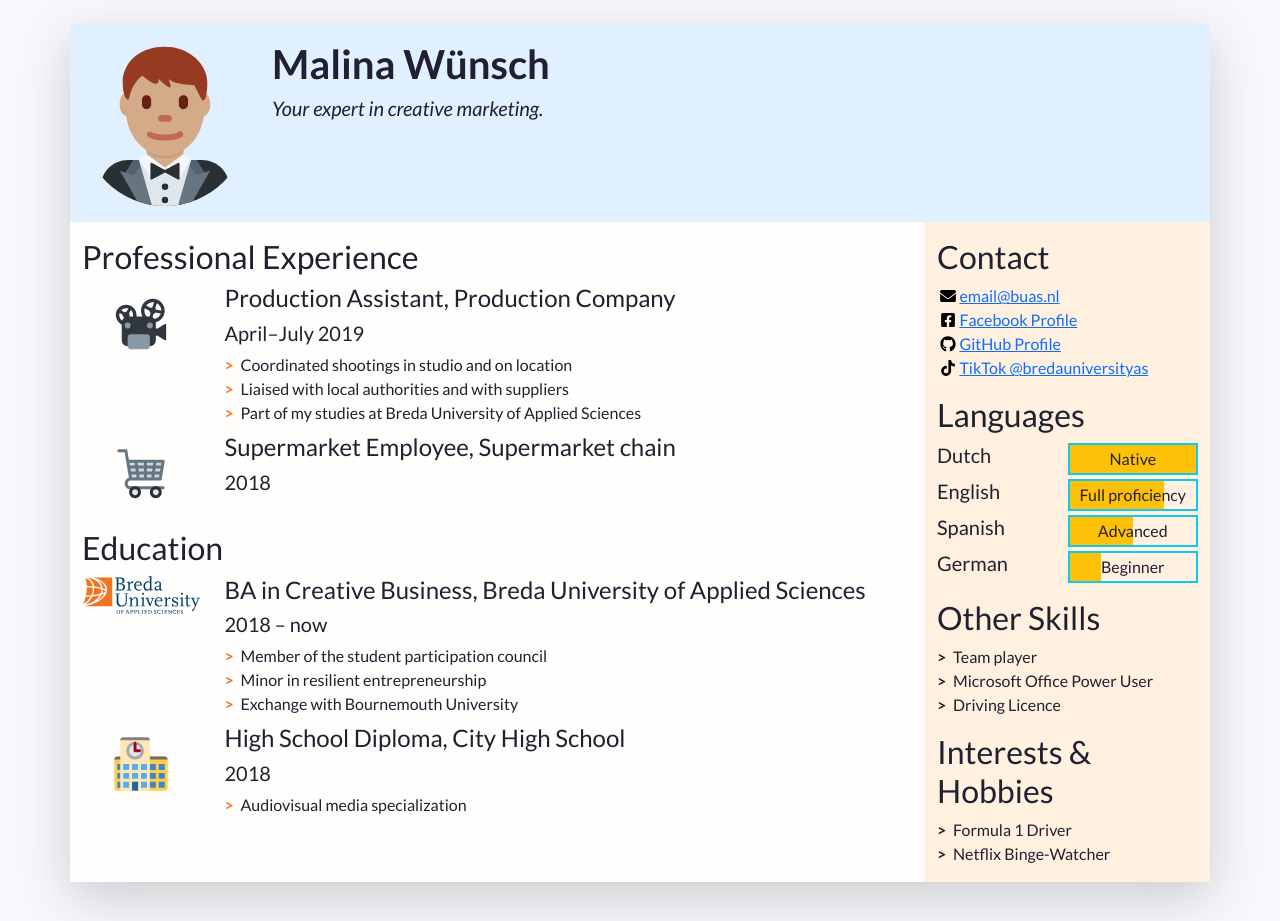
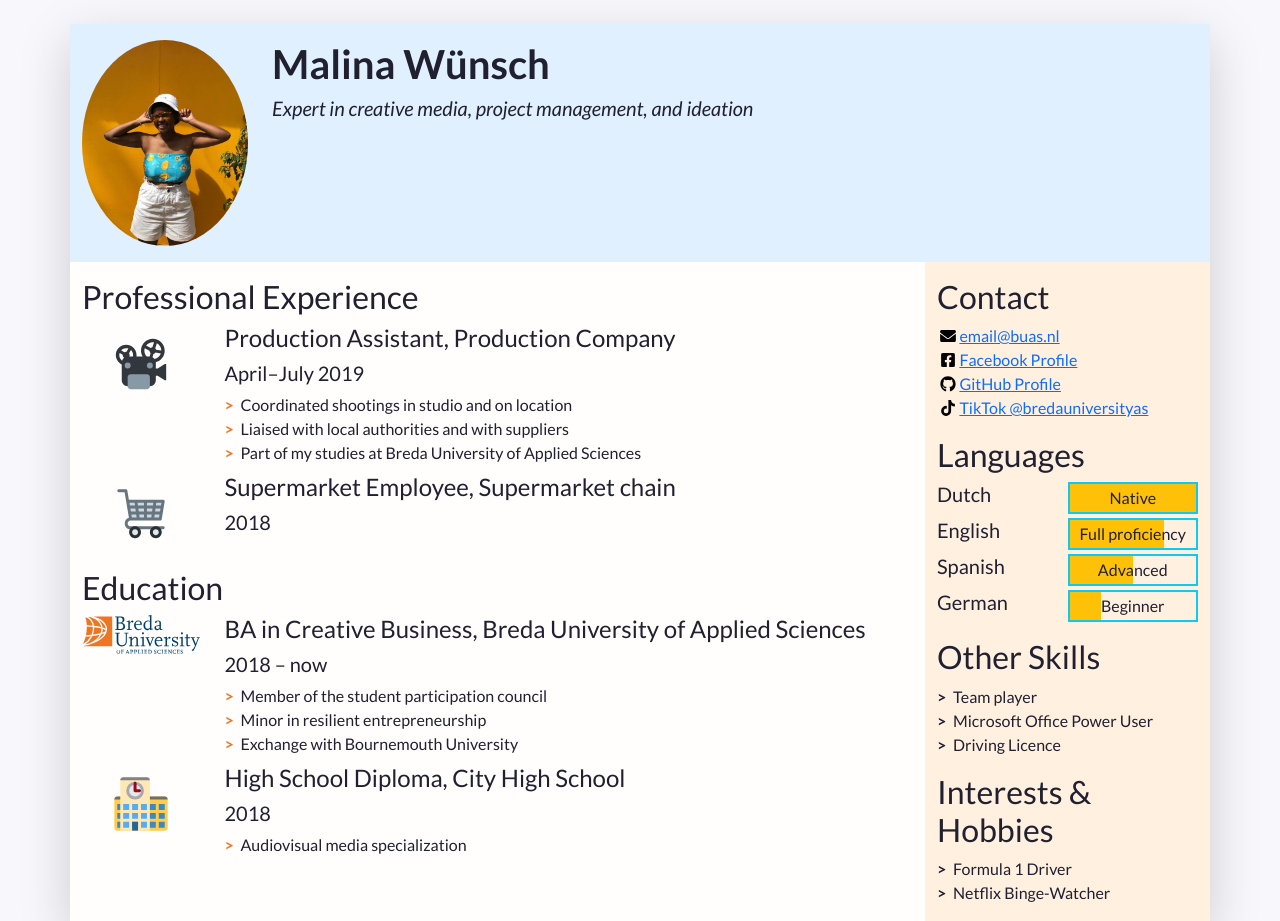
Before and after one commit to ma-uwu/personalcv, a plain HTML site: page index.html in a window 1280 px wide. Shown: the top 921 px of the page. Drawn offline with nearby package versions, Linux system fonts and the light colour scheme.

Commit message:
change to tagline and added image

```diff
--- a/index.html
+++ b/index.html
@@ -43,14 +43,14 @@
             "w-100" makes sure the image takes the full width of the column it's in
             "rounded-circle" cuts a circle around the image
           -->
-          <img class="w-100 rounded-circle my-3" src="images/portrait.svg" alt="Portrait of Firstname Lastname" width="160">
+          <img class="w-100 rounded-circle my-3" src="images/cv_picture.jpg" alt="Portrait of Firstname Lastname" width="160">
         </div>
         <!--
           A container to wrap around your name and tagline. Full-width at small size, then columns of increasing size.
         -->
         <div class="col-12 col-sm-8 col-md-9 col-lg-10 my-3 header-content">
           <h1 class="fw-bolder">Malina Wünsch</h1>
-          <h5 class="fst-italic tagline">Your expert in creative marketing.</h5>
+          <h5 class="fst-italic tagline">Expert in creative media, project management, and ideation</h5>
         </div>
       </header>
 
```
Also changed, not shown: images/cv_picture.jpg (added), 2 other files.
